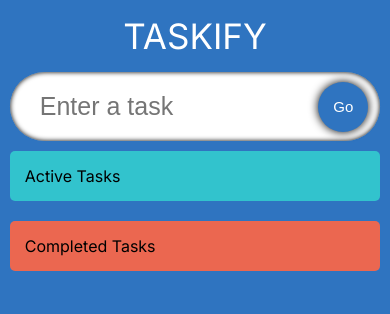
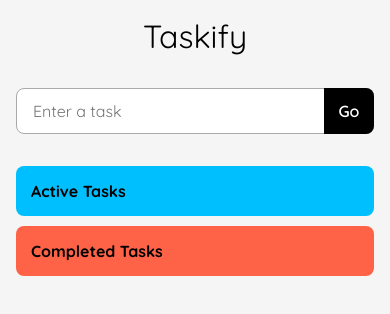
Before and after one commit to heraldofortuna/taskify-react-typescript, a React (Create React App) app: page / in a window 390 px wide. Shown: the top 314 px of the page. Built offline with nearby package versions, Linux system fonts and the light colour scheme.

Commit message:
Se añadieron los últimos estilos personalizados en el proyecto

```diff
--- a/public/index.html
+++ b/public/index.html
@@ -12,6 +12,13 @@
     <link rel="apple-touch-icon" href="%PUBLIC_URL%/logo192.png" />
     <link rel="manifest" href="%PUBLIC_URL%/manifest.json" />
     <title>Taskify</title>
+    <!-- Google fonts -->
+    <link rel="preconnect" href="https://fonts.googleapis.com" />
+    <link rel="preconnect" href="https://fonts.gstatic.com" crossorigin />
+    <link
+      href="https://fonts.googleapis.com/css2?family=Quicksand:wght@300;400;500;600;700&display=swap"
+      rel="stylesheet"
+    />
   </head>
   <body>
     <noscript>You need to enable JavaScript to run this app.</noscript>
--- a/src/App.css
+++ b/src/App.css
@@ -1,27 +1,24 @@
-@import url("https://fonts.googleapis.com/css2?family=Inter:wght@100;400;500;600;700;800&display=swap");
-
 .App {
-  width: 100vw;
-  height: 100vh;
-  background-color: #2f74c0;
-  font-family: "Inter", sans-serif;
+  min-height: 100vh;
+  max-width: 600px;
+  background-color: whitesmoke;
   display: flex;
   flex-direction: column;
   align-items: center;
+  gap: 32px;
+  padding: 16px;
+  margin: 0 auto;
 }
 
 .heading {
-  color: white;
-  text-transform: uppercase;
+  color: black;
   text-align: center;
   font-size: 40px;
-  margin: 30px 0;
   z-index: 1;
 }
 
 @media (max-width: 800px) {
   .heading {
-    margin: 15px 0;
-    font-size: 35px;
+    font-size: 32px;
   }
 }
--- a/src/components/InputField/inputfield.css
+++ b/src/components/InputField/inputfield.css
@@ -1,5 +1,5 @@
 .inputfield {
-  width: 90%;
+  width: 100%;
   display: flex;
   position: relative;
   align-items: center;
@@ -7,12 +7,11 @@
 
 .inputfield__box {
   width: 100%;
-  border-radius: 50px;
-  padding: 20px 30px;
-  font-size: 25px;
-  border: none;
+  border-radius: 8px;
+  padding: 12px 66px 12px 16px;
+  font-size: 16px;
+  border: 1px solid darkgray;
   transition: 0.2s;
-  box-shadow: inset 0 0 5px black;
 }
 
 .inputfield__box:focus {
@@ -21,32 +20,27 @@
 }
 
 .inputfield__submit {
+  height: 100%;
+  width: 50px;
+  background-color: black;
+  color: white;
+  font-size: 16px;
+  font-weight: 600;
+  border: none;
+  border-radius: 0 8px 8px 0;
+  margin-left: 12px;
   position: absolute;
-  width: 50px;
-  height: 50px;
-  margin: 12px;
-  border-radius: 50px;
   right: 0;
-  border: none;
-  font-size: 15px;
-  background-color: #2f74c0;
-  color: white;
   transition: 0.2s all;
-  box-shadow: 0 0 10px black;
   cursor: pointer;
 }
 
 .inputfield__submit:hover {
-  background-color: #388ea2;
+  color: black;
+  background-color: deepskyblue;
 }
 
 .inputfield__submit:active {
   transform: scale(0.8);
   box-shadow: 0 0 5px black;
 }
-
-@media (max-width: 700px) {
-  .inputfield {
-    width: 95%;
-  }
-}
--- a/src/components/SingleTodo/SingleTodo.css
+++ b/src/components/SingleTodo/SingleTodo.css
@@ -1,8 +1,9 @@
 .singletodo {
   display: flex;
-  border-radius: 5px;
-  padding: 20px;
-  margin-top: 15px;
+  justify-content: space-between;
+  gap: 12px;
+  border-radius: 8px;
+  padding: 12px;
   background-image: url("https://img.freepik.com/free-photo/crumpled-yellow-paper-background-close-up_60487-2390.jpg?size=626&ext=jpg");
   transition: 0.2s;
 }
@@ -13,26 +14,27 @@
 }
 
 .singletodo__text {
-  flex: 1;
-  padding: 5px;
   border: none;
-  font-size: 20px;
+  font-size: 16px;
+  white-space: initial;
+  word-wrap: break-word;
+  padding: 4px;
 }
 
 .singletodo__text:focus {
   outline: none;
 }
 
+.singletodo__icons {
+  display: flex;
+  flex-direction: column;
+  align-items: center;
+}
+
 .singletodo__icon {
   margin-left: 10px;
-  font-size: 25px;
+  font-size: 20px;
   cursor: pointer;
-}
-
-@media (max-width: 1200px) {
-  .singletodo {
-    width: 100%;
-  }
 }
 
 @media (max-width: 700px) {
--- a/src/components/SingleTodo/SingleTodo.tsx
+++ b/src/components/SingleTodo/SingleTodo.tsx
@@ -57,9 +57,9 @@ const SingleTodo: React.FC<Props> = ({ todo, todos, setTodos }) => {
       ) : todo.isDone ? (
         <s className="singletodo__text">{todo.todo}</s>
       ) : (
-        <span className="singletodo__text">{todo.todo}</span>
+        <p className="singletodo__text">{todo.todo}</p>
       )}
-      <div>
+      <div className="singletodo__icons">
         <span
           className="singletodo__icon"
           onClick={() => {
--- a/src/components/TodoList/TodoList.css
+++ b/src/components/TodoList/TodoList.css
@@ -1,32 +1,36 @@
 .container {
+  width: 100%;
   display: flex;
-  width: 90%;
-  margin-top: 10px;
   justify-content: space-between;
   align-items: flex-start;
   gap: 10px;
 }
 
 .todolist {
-  width: 100%;
+  width: 50%;
   display: flex;
   flex-direction: column;
+  gap: 12px;
   padding: 15px;
-  border-radius: 5px;
-  background-color: rgb(50, 195, 205);
+  border-radius: 8px;
+  background-color: deepskyblue;
 }
 
 .todolist--remove {
-  background-color: rgb(235, 103, 80);
+  background-color: tomato;
+}
+
+.todolist__heading {
+  font-weight: 700;
+  font-size: 16px;
 }
 
 @media (max-width: 700px) {
   .container {
-    width: 95%;
     flex-direction: column;
   }
 
   .todolist {
-    margin-bottom: 10px;
+    width: 100%;
   }
 }
--- a/src/index.css
+++ b/src/index.css
@@ -1,13 +1,9 @@
 body {
-  margin: 0;
-  font-family: -apple-system, BlinkMacSystemFont, "Segoe UI", "Roboto", "Oxygen",
-    "Ubuntu", "Cantarell", "Fira Sans", "Droid Sans", "Helvetica Neue",
-    sans-serif;
-  -webkit-font-smoothing: antialiased;
-  -moz-osx-font-smoothing: grayscale;
+  background-color: darkgray;
 }
 
 * {
+  font-family: "Quicksand", sans-serif;
   padding: 0;
   margin: 0;
   box-sizing: border-box;
```
